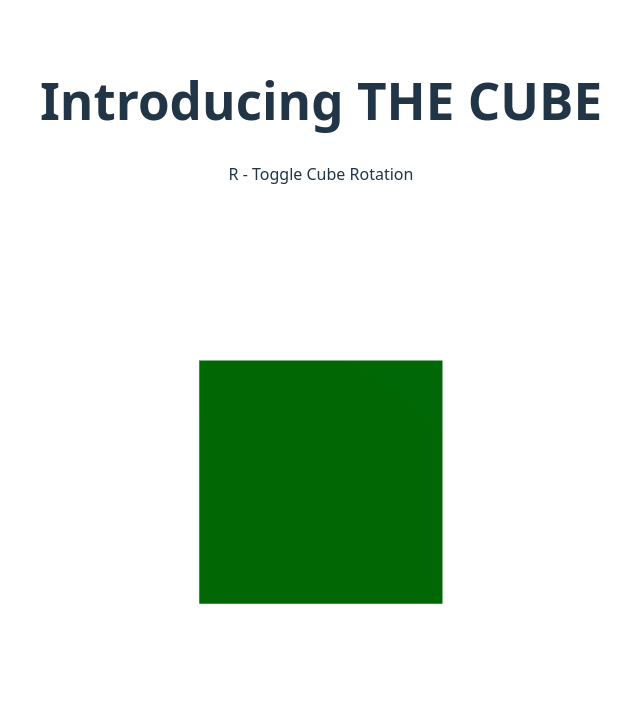
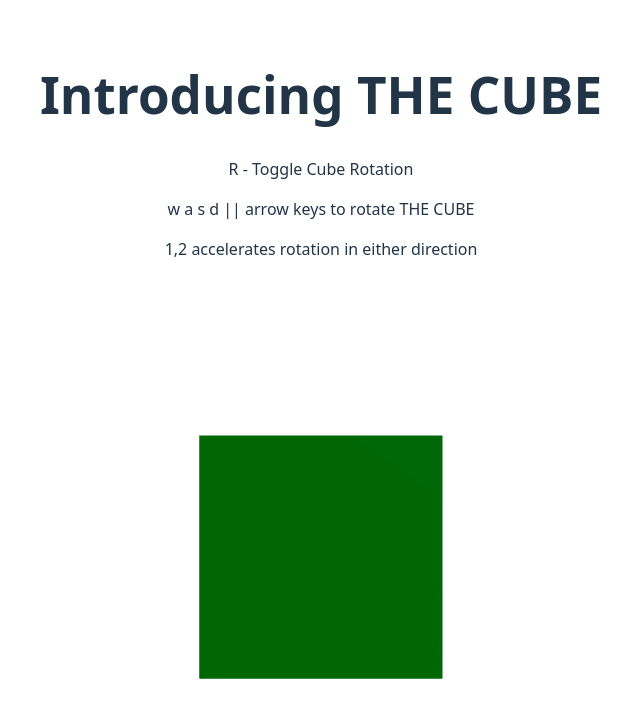
Before and after one commit to ephraaimwong/HoldFast, a React (Vite) app: page / in a window 1280 px wide. Shown: the top 718 px of the page, without its empty margins (319-959 px from the left). Built offline with nearby package versions, Linux system fonts and the light colour scheme.

Commit message:
Update App.jsx

```diff
--- a/src/App.jsx
+++ b/src/App.jsx
@@ -11,6 +11,8 @@ function App() {
     <>
       <h1>Introducing THE CUBE</h1>
       <p> R - Toggle Cube Rotation</p>
+      <p>w a s d || arrow keys to rotate THE CUBE</p>
+      <p>1,2 accelerates rotation in either direction</p>
       <Scene/>
     </>
   )
```
